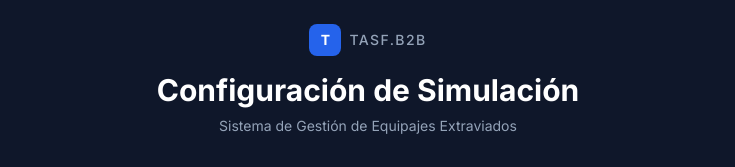
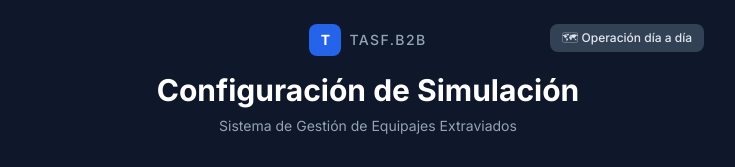
Before and after one commit to CaVassM/DHGSA_algorithm_DP1, a React (Vite) app in the folder modules/frontend/: page /config in a window 1280 px wide. Shown: the top 167 px of the page, without its empty margins (272-1007 px from the left). Built offline with nearby package versions, Linux system fonts and the light colour scheme; no server answers.

Commit message:
version usable 2
se actualizo el front para que solo se vea los vuelos de envios seleccionados y se agrego el boton de opéracion dia a dia

```diff
--- a/modules/frontend/src/pages/ConfiguracionSimulacion.jsx
+++ b/modules/frontend/src/pages/ConfiguracionSimulacion.jsx
@@ -176,7 +176,17 @@ export default function ConfiguracionSimulacion() {
       <div className="w-full max-w-2xl">
 
         {/* Header */}
-        <div className="text-center mb-8">
+        <div className="text-center mb-8 relative">
+          {/* Acceso directo a la operación día a día: pantalla independiente
+              de esta (no corre el optimizador, es registro manual en vivo),
+              así que no tiene sentido pasar por "Iniciar Simulación" para
+              llegar — un atajo directo desde la pantalla inicial. */}
+          <button
+            onClick={() => navigate('/dia-a-dia/mapa')}
+            className="absolute right-0 top-0 px-3 py-1.5 rounded-lg text-xs font-medium bg-slate-700 hover:bg-slate-600 text-slate-200 transition-colors flex items-center gap-1.5"
+          >
+            🗺 Operación día a día
+          </button>
           <div className="inline-flex items-center gap-2 mb-4">
             <div className="w-8 h-8 rounded-lg bg-blue-600 flex items-center justify-center">
               <span className="text-white text-sm font-bold">T</span>
--- a/modules/frontend/src/pages/MapaDiaADia.jsx
+++ b/modules/frontend/src/pages/MapaDiaADia.jsx
@@ -546,6 +546,19 @@ export default function MapaDiaADia() {
   )
 
   /**
+   * Qué aviones se DIBUJAN en el mapa: todos, salvo que haya un envío elegido
+   * desde la pestaña "Envíos" del panel — ahí la pantalla pasa a modo
+   * "seguimiento de un solo envío" y el resto de la flota se oculta, para que
+   * se vea nada más la ruta de ese envío. `avionesEnAire` (sin filtrar) se
+   * sigue usando para los contadores del panel de arriba, que muestran el
+   * total de la operación, no solo lo que se está mirando.
+   */
+  const avionesVisibles = useMemo(() => {
+    if (!seleccionado) return avionesEnAire
+    return avionesEnAire.filter(v => v.envioIds.includes(seleccionado))
+  }, [avionesEnAire, seleccionado])
+
+  /**
    * Salidas del vuelo resaltado desde la pestaña "Vuelos" del panel (F07/F08
    * de MapaMundi, adaptado): un vuelo se puede ubicar en el mapa aunque no
    * lleve ningún envío montado todavía, usando el catálogo en vivo
@@ -814,8 +827,10 @@ export default function MapaDiaADia() {
                 nada: es lo que pide el evaluador — entrar y ver de un vistazo
                 hacia dónde va cada vuelo que ya está en el aire, no solo el
                 seleccionado. Punteada y más tenue que la ruta del envío
-                elegido (esa sigue siendo la más marcada). */}
-            {avionesEnAire.map(v => {
+                elegido (esa sigue siendo la más marcada). Si hay un envío
+                elegido desde la pestaña "Envíos", `avionesVisibles` ya viene
+                filtrado a solo ese envío — el resto de la flota se oculta. */}
+            {avionesVisibles.map(v => {
               const a = coords[v.origenIcao]
               const b = coords[v.destinoIcao]
               if (!a || !b) return null
@@ -848,8 +863,10 @@ export default function MapaDiaADia() {
                 semáforo (blanco/gris), no se omiten. El avión del envío
                 elegido, o el que se resaltó desde la pestaña "Vuelos", se
                 destaca con un tono más claro y por encima del resto. El panel
-                de filtros de abajo puede atenuar por color de semáforo. */}
-            {avionesEnAire.map(v => {
+                de filtros de abajo puede atenuar por color de semáforo. Con un
+                envío elegido desde "Envíos", `avionesVisibles` ya trae solo
+                el suyo. */}
+            {avionesVisibles.map(v => {
               const a = coords[v.origenIcao]
               const b = coords[v.destinoIcao]
               if (!a || !b) return null
```
